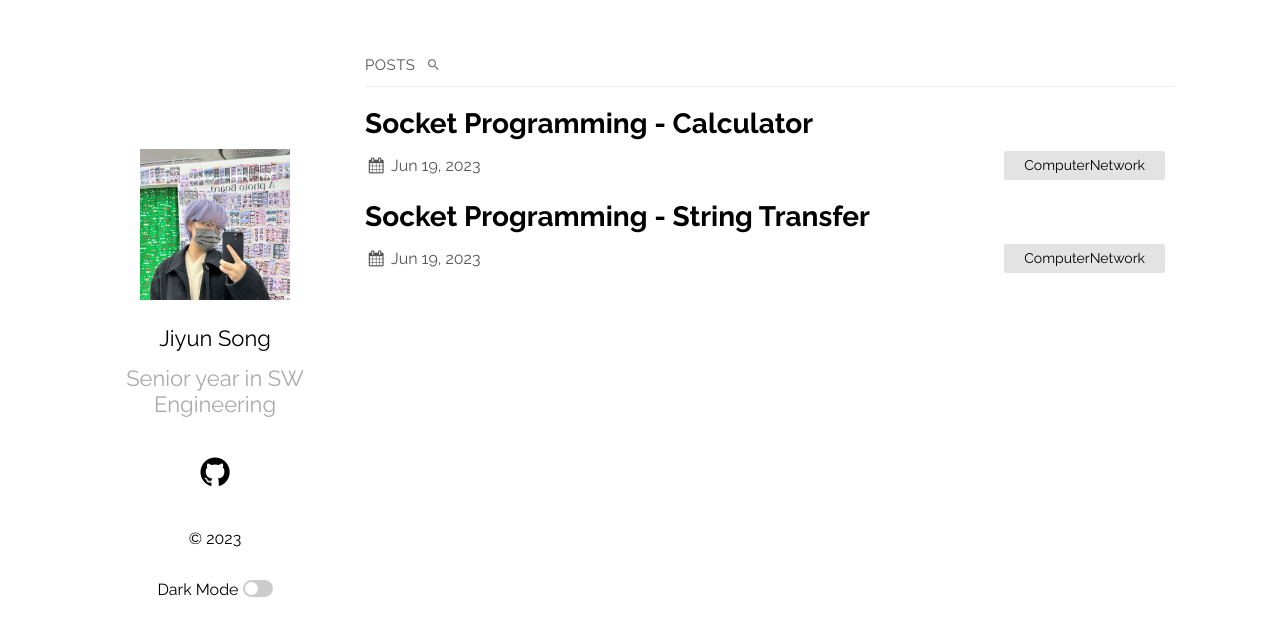
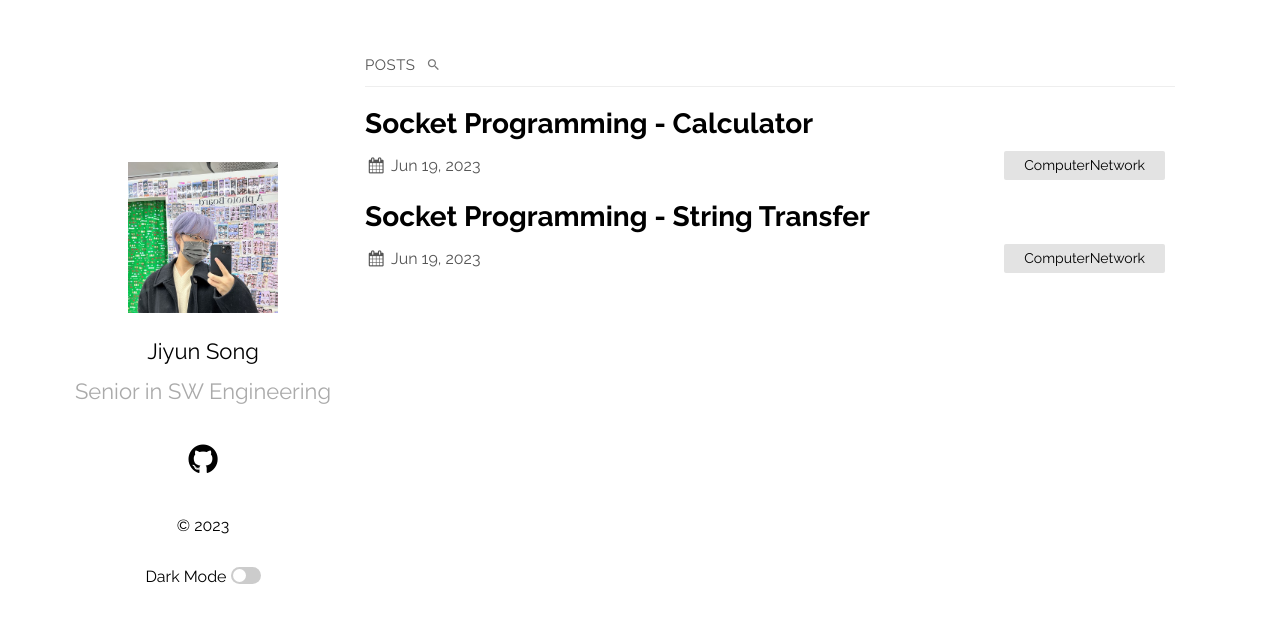
Before and after one commit to sojoyfulyouth/Jekyll-Blog, a Jekyll site: the page built from index.md, in a window 1280 px wide. Shown: the top 636 px of the page. Built offline with Jekyll 4.4.1, drawn with Linux system fonts in a browser that asks for light colours.

Commit message:
modified config.yml

```diff
--- a/_config.yml
+++ b/_config.yml
@@ -12,7 +12,7 @@ sass:
   sass_dir: _sass
 plainwhite:
   name: Jiyun Song
-  tagline: Senior year in SW Engineering
+  tagline: Senior in SW Engineering
   date_format: "%b %-d, %Y"
   sitemap: true # set to true to generate sitemap.xml content
   search: true # set to true to enable searchbar
@@ -25,7 +25,7 @@ plainwhite:
     - post
   # generate social links in footer
   social_links:
-    github: https://github.com/sojoyfulyouth
+    github: sojoyfulyouth
     # linkedIn: in/samarsault
     #dribbble: jekyll
     #flickr:   jekyll
```
